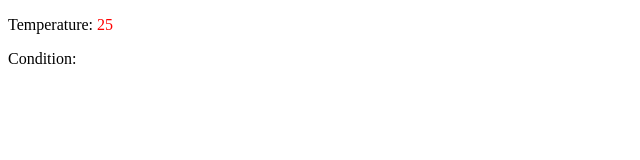
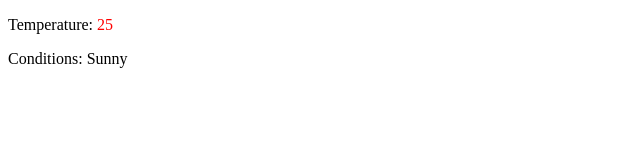
Before and after one commit to acciojob/conditional-weather-report-shadabibrahim, a React app: page / in a window 1280 px wide. Shown: the top 160 px of the page, without its empty margins (0-640 px from the left). Built offline with nearby package versions, Linux system fonts and the light colour scheme; no server answers.

Commit message:
submitting code-Wed Jun 19 2024 15:53:18 GMT+0530 (India Standard Time)

```diff
--- a/src/components/WeatherDisplay.js
+++ b/src/components/WeatherDisplay.js
@@ -4,11 +4,12 @@ function WeatherDisplay({ temperature, condition }) {
     console.log(temperature)
     console.log(condition)
     temperature =25;
+    condition= "Sunny";
 
     return (
         <div>
            <p>Temperature: <span style={{ color: temperature > 20 ? 'red' : 'blue' }}>{temperature}</span></p>
-            <p>Condition: {condition}</p>
+            <p>Conditions: {condition}</p>
 
         </div>
     )
```
